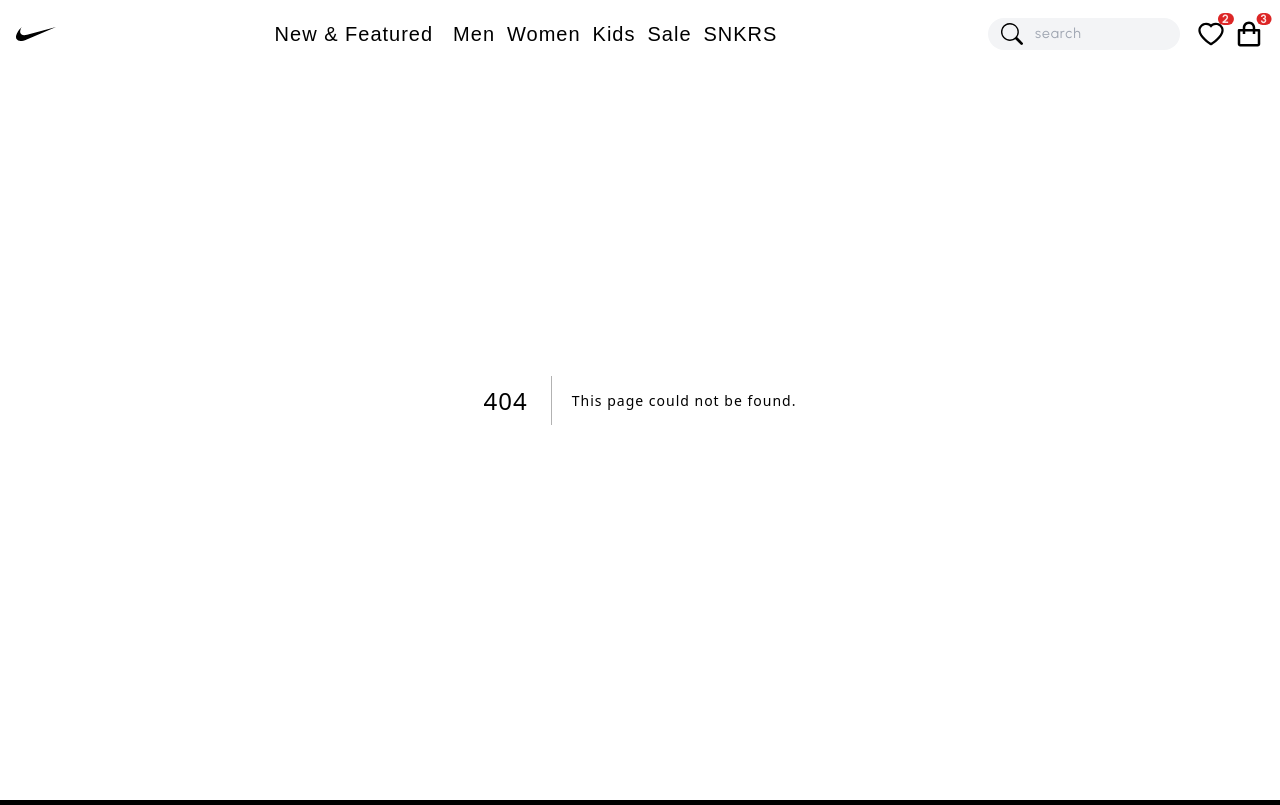
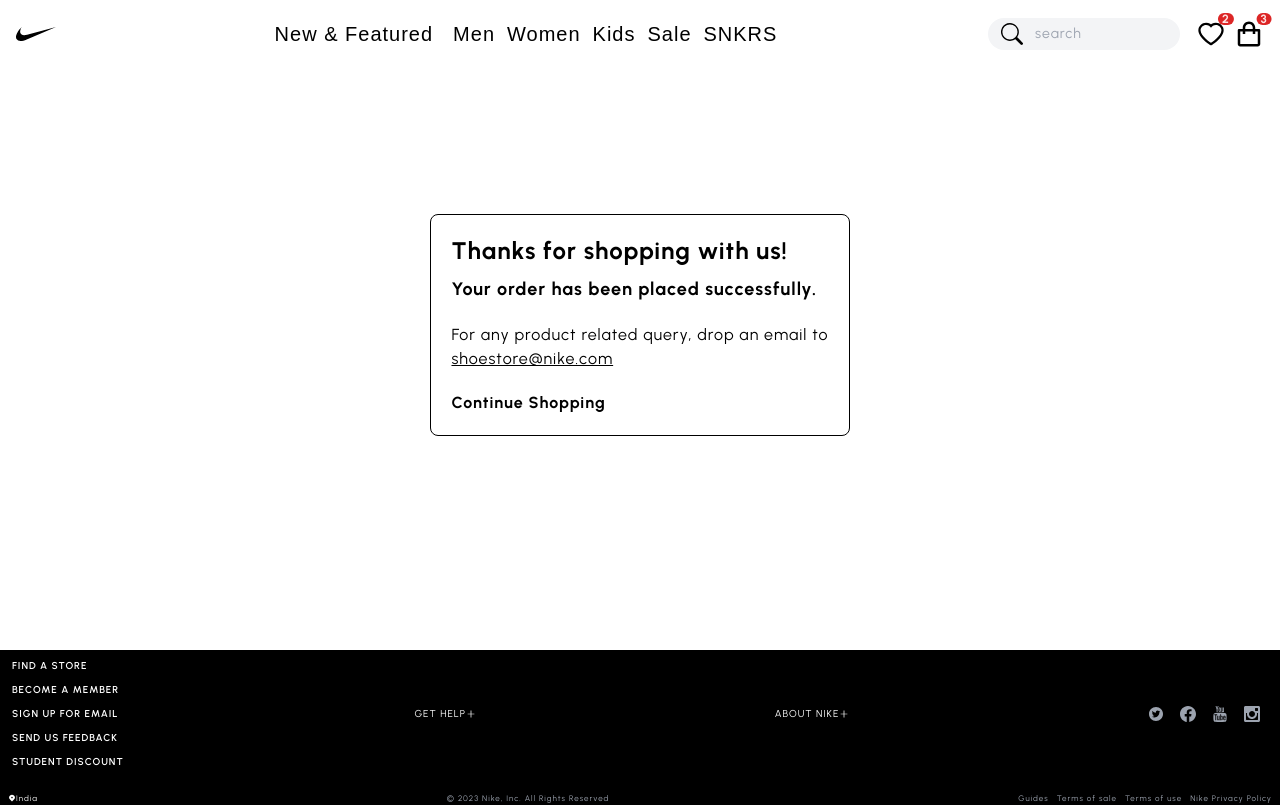
Before and after one commit to kunwarabhi7/Nike, a Next.js app: page /success in a window 1280 px wide. Before the commit this address had no page. Shown: the top 805 px of the page. Built offline with nearby package versions, Linux system fonts and the light colour scheme.

Commit message:
added success page

```diff
--- /dev/null
+++ b/pages/success.tsx
@@ -0,0 +1,30 @@
+import Link from 'next/link'
+import React from 'react'
+
+type Props = {}
+
+const success = (props: Props) => {
+  return (
+    <div className="min-h-[650px] flex items-center">
+
+        <div className="max-w-[600px] rounded-lg p-5 border border-black mx-auto flex flex-col">
+            <div className="text-2xl font-bold">
+                Thanks for shopping with us!
+            </div>
+            <div className="text-lg font-bold mt-2">
+                Your order has been placed successfully.
+            </div>
+            <div className="text-base mt-5">
+                For any product related query, drop an email to
+            </div>
+            <div className="underline">shoestore@nike.com</div>
+
+            <Link href="/" className="font-bold mt-5">
+                Continue Shopping
+            </Link>
+        </div>
+</div>
+  )
+}
+
+export default success
```
